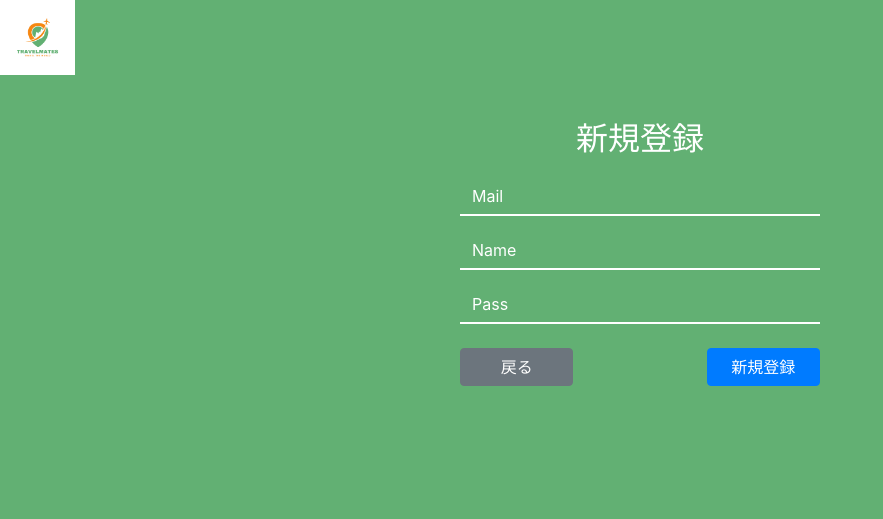
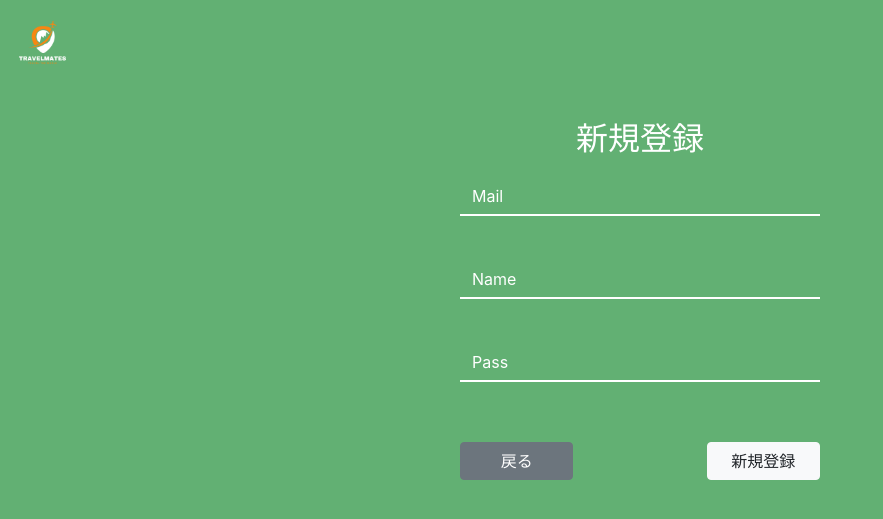
Before and after one commit to hrt4423/travelmates, a PHP site: page /user_register.php in a window 1280 px wide. Shown: the top 519 px of the page, without its empty margins (0-883 px from the left). Run offline with PHP 8.4, Linux system fonts and the light colour scheme; some libraries are stand-ins or nearby versions.

Commit message:
user_register修正(山中)

```diff
--- /dev/null
+++ b/app/styles/user_register.css
@@ -0,0 +1,71 @@
+body {
+    background-color: #62B073;
+    color: #fff;
+}
+
+/* ロゴ画像のスタイル */
+.logo {
+    position: absolute;
+    top: 0;
+    left: 0;
+    width: 85px; /* 画像の幅を調整 */
+    height: auto;
+}
+
+/* タイトルからボタンまでのスタイル */
+.register-container {
+    max-width: 400px;
+    margin: 50px auto;
+    margin-top: 100px;
+    padding: 20px;
+}
+
+/* タイトル「新規登録」のスタイル */
+.register-container h2 {
+    text-align: center;
+    margin-bottom: 20px;
+}
+
+/* テキストボックスのスタイル */
+.form-control {
+    background-color: #62B073;
+    color: #fff;
+    border: none;
+    border-bottom: 2px solid #fff;
+    border-radius: 0;
+    margin-bottom:45px;
+}
+
+/* プレースホルダーのスタイル */
+.form-control::placeholder {
+    color: #fff;
+}
+
+/* 入力時のスタイル */
+.form-control:focus::placeholder {
+    color: transparent;
+}
+
+.form-control:focus {
+    background-color: #62B073;
+    color: #fff;
+    border-color: #fff;
+    box-shadow: none;
+    outline: none;
+}
+
+/* 入力後のスタイル */
+.form-control:-webkit-autofill,
+.form-control:-webkit-autofill:hover,
+.form-control:-webkit-autofill:focus,
+.form-control:-webkit-autofill:active {
+    -webkit-box-shadow: 0 0 0px 1000px #62B073 inset;
+    -webkit-text-fill-color: #fff;
+    border-bottom: 2px solid #fff;
+    transition: background-color 5000s ease-in-out 0s;
+}
+
+/*ボタンと入力エリアのマージン*/
+.form-row {
+    margin-top: 60px;
+}
--- a/app/user_register.php
+++ b/app/user_register.php
@@ -5,75 +5,10 @@
     <meta name="viewport" content="width=device-width, initial-scale=1, shrink-to-fit=no">
     <title>新規登録</title>
     <link href="https://stackpath.bootstrapcdn.com/bootstrap/4.5.2/css/bootstrap.min.css" rel="stylesheet">
-
-    <style>
-        body {
-            background-color: #62B073;
-            color: #fff;
-        }
-
-        /* ロゴ画像のスタイル */
-        .logo {
-            position: absolute;
-            top: 0;
-            left: 0;
-            width: 75px; /* 画像の幅を調整 */
-            height: auto;
-        }
-
-        /* タイトルからボタンまでのスタイル */
-        .register-container {
-            max-width: 400px;
-            margin: 50px auto;
-            margin-top: 100px;
-            padding: 20px;
-        }
-
-        /* 「新規登録」のスタイル */
-        .register-container h2 {
-            text-align: center;
-            margin-bottom: 20px;
-        }
-
-        /* テキストボックスのスタイル */
-        .form-control {
-            background-color: #62B073;
-            color: #fff;
-            border: none;
-            border-bottom: 2px solid #fff;
-            border-radius: 0;
-        }
-
-        /* プレースホルダーのスタイル */
-        .form-control::placeholder {
-            color: #fff;
-        }
-
-        /* 入力時のスタイル */
-        .form-control:focus {
-            background-color: #62B073;
-            color: #fff;
-            border-color: #fff;
-            box-shadow: none;
-            outline: none;
-        }
-
-        /* 入力後のスタイル */
-        .form-control:-webkit-autofill,
-        .form-control:-webkit-autofill:hover,
-        .form-control:-webkit-autofill:focus,
-        .form-control:-webkit-autofill:active {
-            -webkit-box-shadow: 0 0 0px 1000px #62B073 inset;
-            -webkit-text-fill-color: #fff;
-            border-bottom: 2px solid #fff;
-            transition: background-color 5000s ease-in-out 0s;
-        }
-
-
-    </style>
+    <link rel="stylesheet" href="styles/user_register.css">
 </head>
 <body>
-    <img src="assets/logo.png" alt="Logo" class="logo">
+    <img src="assets/logo_green.png" alt="Logo" class="logo">
     <div class="container">
         <div class="register-container">
             <h2>新規登録</h2>
@@ -96,7 +31,7 @@
                 </div>
 
                 <!-- ボタンエリア -->
-                <div class="form-row mt-4">
+                <div class="form-row">
                     <!-- 戻るボタン -->
                     <div class="col">
                         <button type="button" onclick="history.back()" class="btn btn-secondary btn-block">戻る</button>
@@ -106,7 +41,7 @@
                     </div>
                     <!-- 新規登録ボタン -->
                     <div class="col">
-                        <button type="submit" class="btn btn-primary btn-block">新規登録</button>
+                        <button type="submit" class="btn btn-light btn-block">新規登録</button>
                     </div>
                 </div>
             </form>
```
